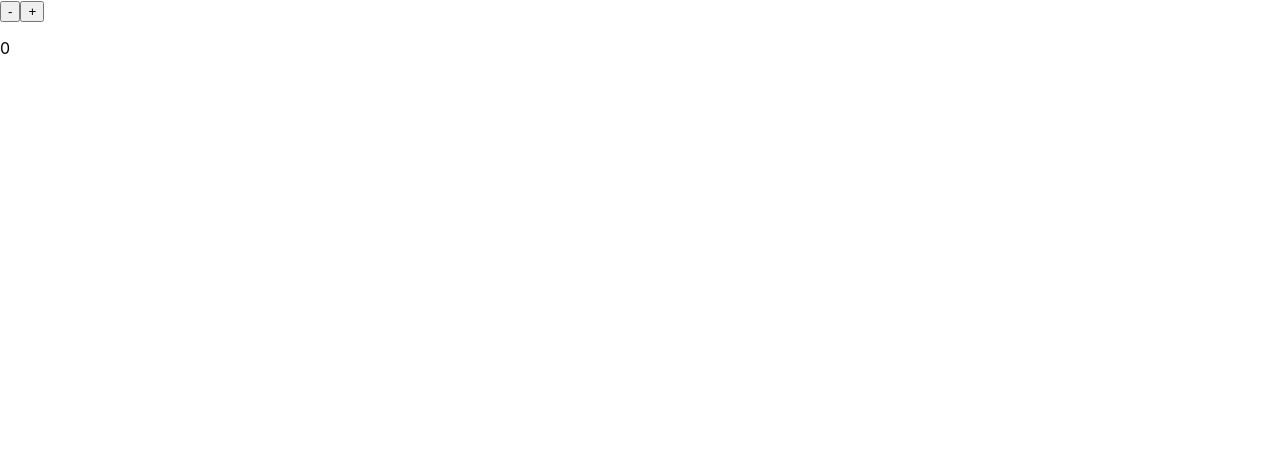
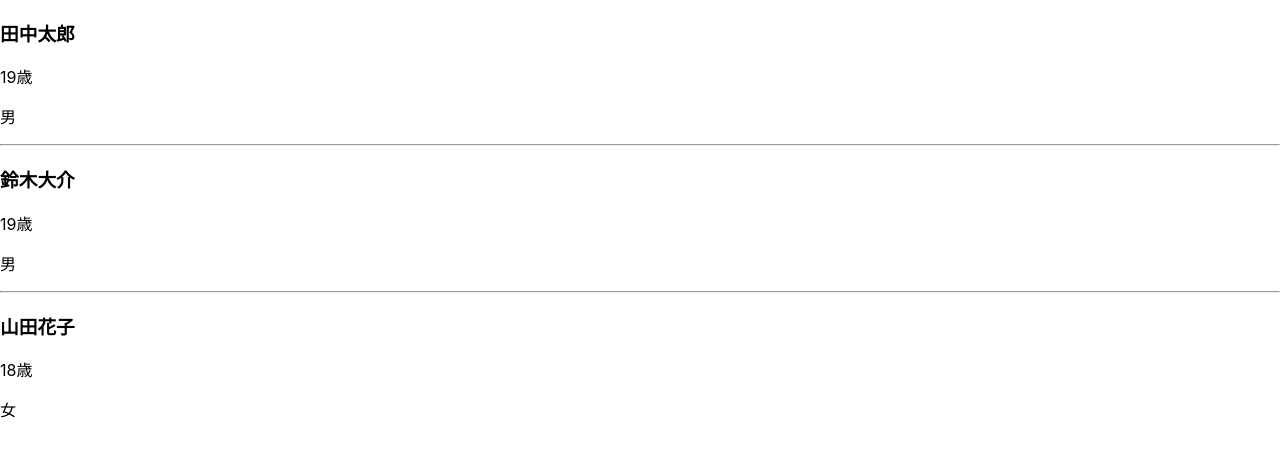
Before and after one commit to ttcksf/react-demo, a React (Create React App) app: page / in a window 1280 px wide. Shown: the top 456 px of the page. Built offline with nearby package versions, Linux system fonts and the light colour scheme.

Commit message:
add PropsBasic

```diff
--- a/src/App.js
+++ b/src/App.js
@@ -1,10 +1,10 @@
 import "./App.css";
-import UseStateBasic from "./screens/UseStateBasic";
+import PropsBasic from "./screens/PropsBasic/PropsBasic";
 
 function App() {
   return (
     <>
-      <UseStateBasic />
+      <PropsBasic />
     </>
   );
 }
--- /dev/null
+++ b/src/screens/PropsBasic/PropsBasic.js
@@ -0,0 +1,37 @@
+import React from "react";
+import Student from "./component/Student";
+
+const PropsBasic = () => {
+  return (
+    <div>
+      {/* <div>
+        <h3>田中太郎</h3>
+        <p>
+          <span>19</span>歳
+        </p>
+        <p>男</p>
+      </div> */}
+      <Student name="田中太郎" age="19" gender="男" />
+      <hr />
+      {/* <div>
+        <h3>鈴木大介</h3>
+        <p>
+          <span>19</span>歳
+        </p>
+        <p>男</p>
+      </div> */}
+      <Student name="鈴木大介" age="19" gender="男" />
+      <hr />
+      {/* <div>
+        <h3>山田花子</h3>
+        <p>
+          <span>18</span>歳
+        </p>
+        <p>女</p>
+      </div> */}
+      <Student name="山田花子" age="18" gender="女" />
+    </div>
+  );
+};
+
+export default PropsBasic;
--- /dev/null
+++ b/src/screens/PropsBasic/component/Student.js
@@ -0,0 +1,15 @@
+import React from "react";
+
+const Student = ({ name, age, gender }) => {
+  return (
+    <div>
+      <h3>{name}</h3>
+      <p>
+        <span>{age}</span>歳
+      </p>
+      <p>{gender}</p>
+    </div>
+  );
+};
+
+export default Student;
```
